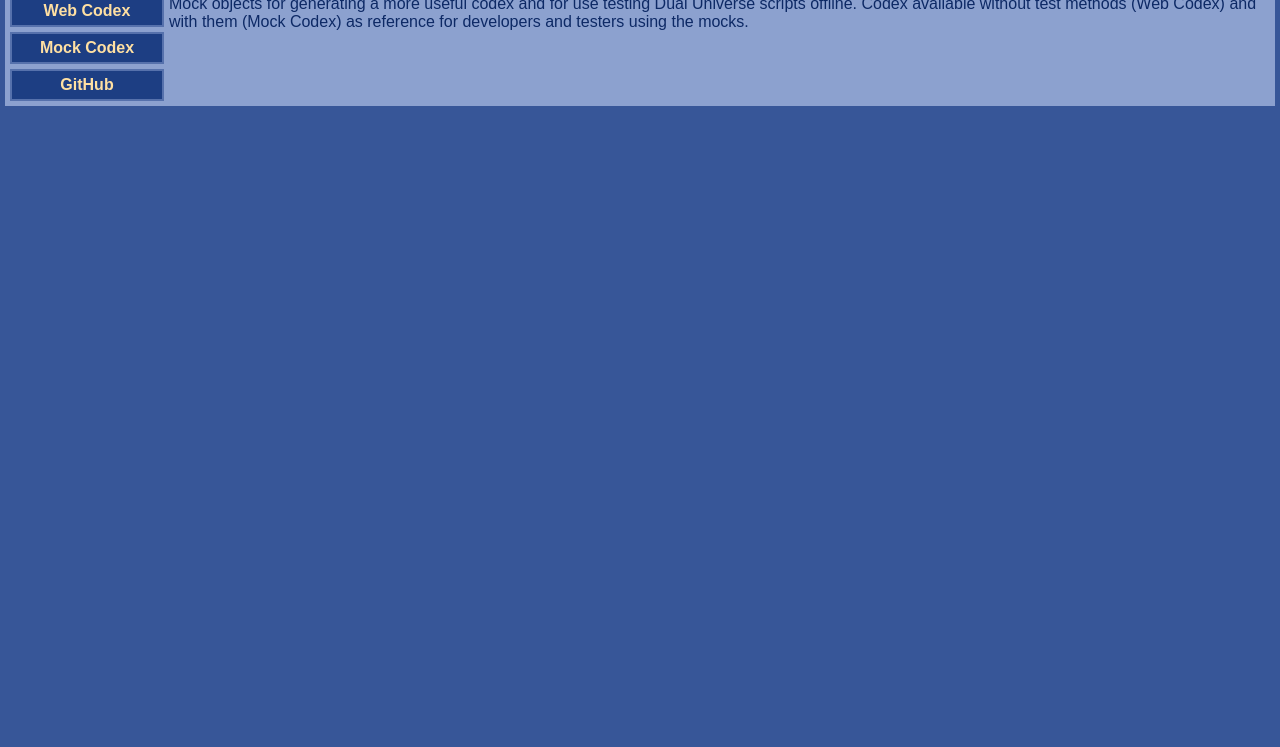
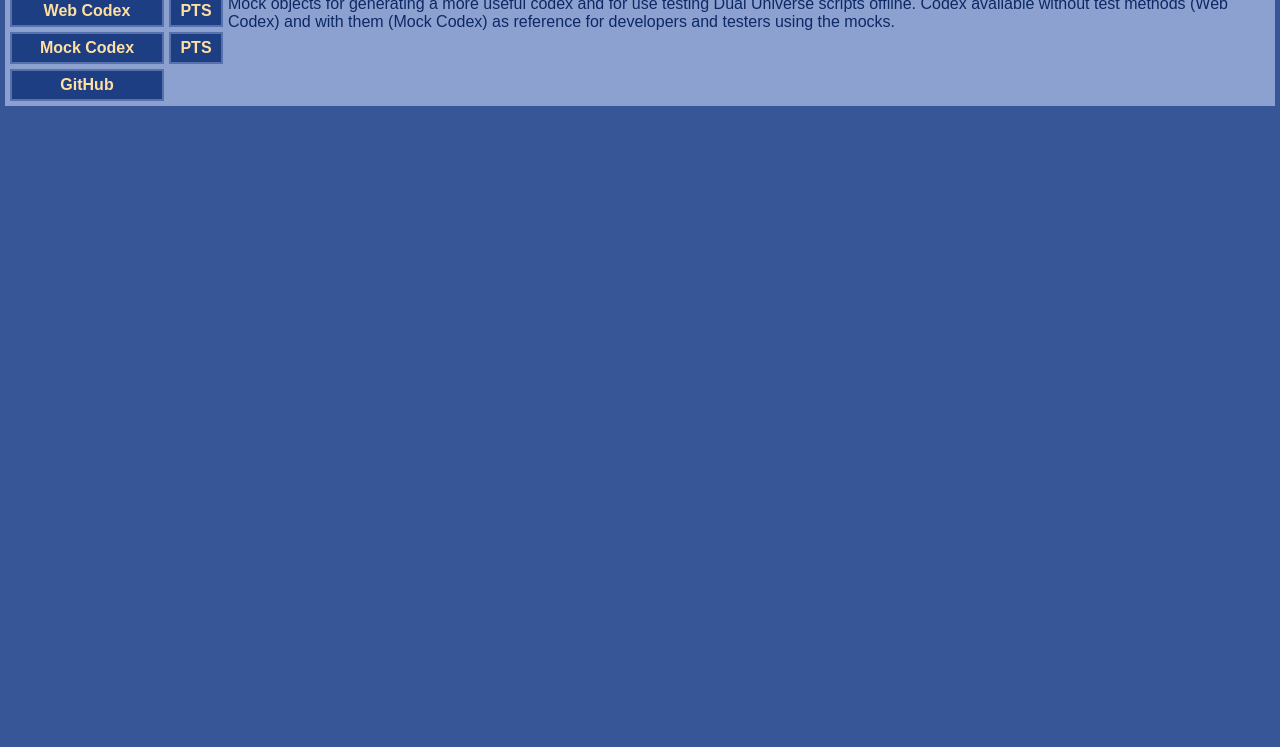
Before and after one commit to 1337joe/du-mocks, a plain HTML site: page index.html in a window 1280 px wide. Shown: the part 53-800 px from the top of the page. Drawn offline with Linux system fonts and the light colour scheme.

Commit message:
Add pts links

```diff
--- a/index.html
+++ b/index.html
@@ -21,6 +21,10 @@
 				<li><a href="mock-codex">Mock Codex</a></li>
 				<li><a href="https://github.com/1337joe/du-mocks">GitHub</a></li>
 			</ul>
+			<ul class="links links--secondary">
+				<li><a href="web-codex-pts" class="menu__link menu__link--secondary">PTS</a></li>
+				<li><a href="mock-codex-pts" class="menu__link menu__link--secondary">PTS</a></li>
+			</ul>
 			<p>Mock objects for generating a more useful codex and for use testing Dual Universe scripts offline. Codex available without test methods (Web Codex) and with them (Mock Codex) as reference for developers and testers using the mocks.</p>
 		</section>
 	</body>
```
